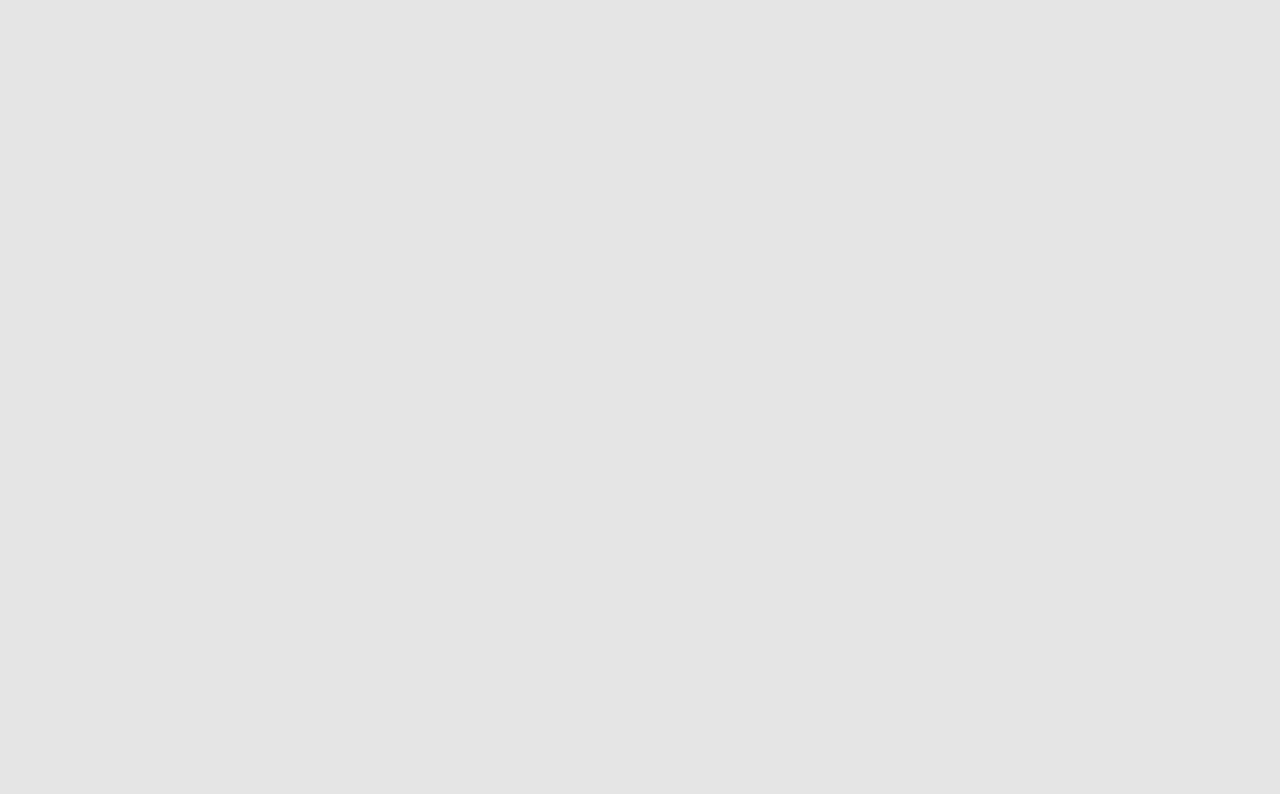
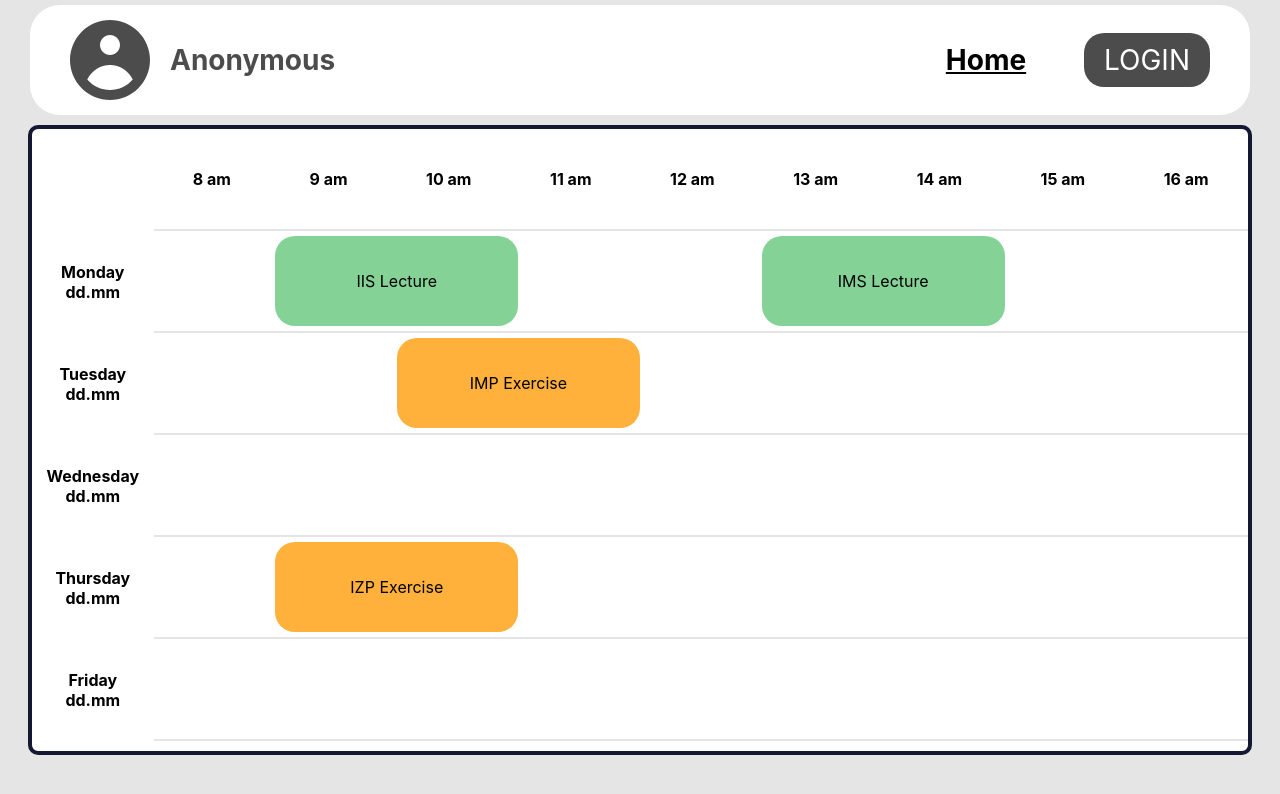
Before and after one commit to Meizuno/University, a Vue app in the folder FrontEnd/university-schedule/: page /student in a window 1280 px wide. Before the commit this address had no page. Shown: the top 794 px of the page. Built offline with nearby package versions, Linux system fonts and the light colour scheme.

Commit message:
schedule comp add

```diff
--- a/FrontEnd/university-schedule/src/views/Authorization.vue
+++ b/FrontEnd/university-schedule/src/views/Authorization.vue
@@ -47,12 +47,14 @@ export default {
 
       axios.post('http://127.0.0.1:8000/api/auth/token', postData)
           .then(response => {
-            console.log('Ответ сервера: token - ', response.data.access);
+            console.log('Server answer: token - ', response.data.access);
             localStorage.setItem('token', response.data.access);
             localStorage.setItem('IsAuth', response.data.access);
             //store.commit('setToken', response.data.access);
             //store.commit('setIsAuth', true);
             //router.push('/student');
+            this.$router.push('/student')
+
           })
           .catch(error => {
             console.log("Wrong user or password");
@@ -63,7 +65,7 @@ export default {
     },
     BackToHome() {
       this.$router.push('/');
-    }
+    },
   },
 }
 </script>
--- /dev/null
+++ b/FrontEnd/university-schedule/src/views/StudentView.vue
@@ -0,0 +1,145 @@
+<template>
+  <navigation class="nav-bar"></navigation>
+
+  <div class="main-container">
+    <div class="schedule">
+      <div class="time-div">
+        <div>8 am</div>
+        <div>9 am</div>
+        <div>10 am</div>
+        <div>11 am</div>
+        <div>12 am</div>
+        <div>13 am</div>
+        <div>14 am</div>
+        <div>15 am</div>
+        <div>16 am</div>
+      </div>
+      <div class="days-div">
+        <div class="day-cell">
+          <div>Monday</div>
+          <div>dd.mm</div>
+        </div>
+        <div class="day-cell">
+          <div >Tuesday</div>
+          <div>dd.mm</div>
+        </div>
+        <div class="day-cell">
+          <div>Wednesday</div>
+          <div>dd.mm</div>
+        </div>
+        <div class="day-cell">
+          <div>Thursday</div>
+          <div>dd.mm</div>
+        </div>
+        <div class="day-cell">
+          <div>Friday</div>
+          <div>dd.mm</div>
+        </div>
+      </div>
+
+      <div class="Monday">
+        <div class="lecture_two_hours" style="grid-column-start: 2">
+          IIS Lecture
+        </div>
+        <div class="lecture_two_hours" style="grid-column-start: 6">
+          IMS Lecture
+        </div>
+      </div>
+      <div class="Tuesday">
+        <div class="lecture_two_hours" style="grid-column-start: 3; background: #FFB13B">
+          IMP Exercise
+        </div>
+      </div>
+      <div class="Wednesday"> </div>
+      <div class="Thursday">
+        <div class="lecture_two_hours" style="grid-column-start: 2; background: #FFB13B">
+          IZP Exercise
+        </div></div>
+      <div class="Friday"> </div>
+
+    </div>
+  </div>
+</template>
+
+<script>
+import Navigation from "@/components/Navigation.vue";
+
+export default {
+  components: {Navigation},
+  Authorization() {
+    this.$router.push('/authorization');
+  }
+}
+</script>
+
+<style scoped>
+.nav-bar{
+  margin-top: 5px;
+  margin-bottom: 0;
+}
+.main-container{
+  justify-content: center;
+  display: flex;
+  width: 100%;
+  height: 85vh;
+}
+.schedule{
+  margin-top: 10px;
+  display: grid;
+  grid-template-columns: repeat(10, 1fr);
+  grid-template-rows: repeat(6, 1fr);
+  width: 95%;
+  height: 90%;
+  border: 4px solid #151832;
+  background: white;
+  border-radius: 10px;
+  padding-bottom: 10px;
+}
+.time-div{
+  font-weight: bold;
+  display: flex;
+  justify-content: space-around;
+  align-items: center;
+  grid-column-start: 2;
+  grid-column-end: 11;
+  border-bottom: 2px solid rgba(0, 0, 0, 0.1);
+}
+.days-div{
+  display: flex;
+  justify-content: space-around;
+  align-items: center;
+  flex-direction: column;
+  grid-column-start: 1;
+  grid-row-start: 2;
+  grid-row-end: 7;
+}
+.day-cell{
+  display: flex;
+  flex-direction: column;
+  font-weight: bold;
+  justify-content: center;
+  align-items: center;
+}
+.Thursday,
+.Friday,
+.Wednesday,
+.Tuesday,
+.Monday{
+  display: grid;
+  grid-template-columns: repeat(9,1fr);
+  grid-column-start: 2;
+  grid-column-end: 11;
+  border-bottom: 2px solid rgba(0, 0, 0, 0.1);
+  align-items: center;
+}
+
+.lecture_two_hours{
+  display: flex;
+  justify-content: center;
+  align-items: center;
+  background: #84D296;
+  border-radius: 20px;
+  grid-column-end: span 2;
+  height: 90%;
+}
+</style>
```
Also changed, not shown: FrontEnd/university-schedule/src/router/index.js (+7 -1 lines).
